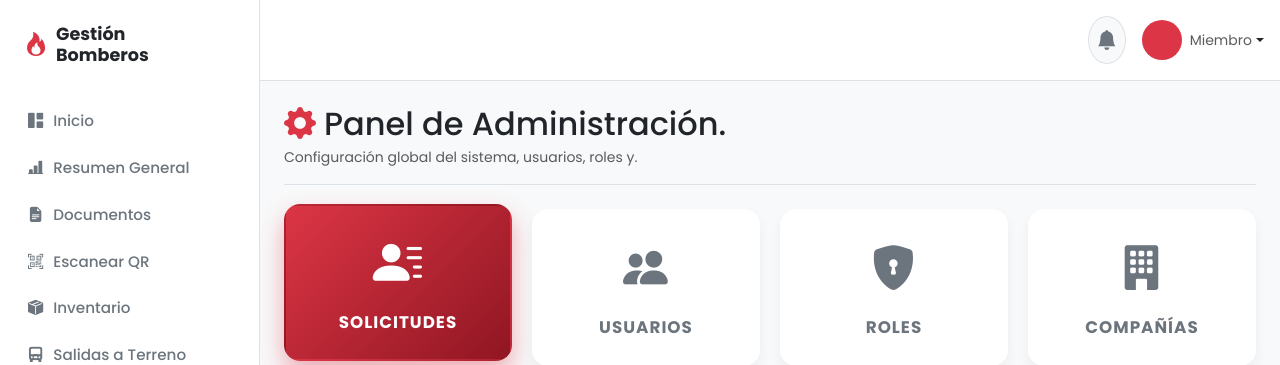
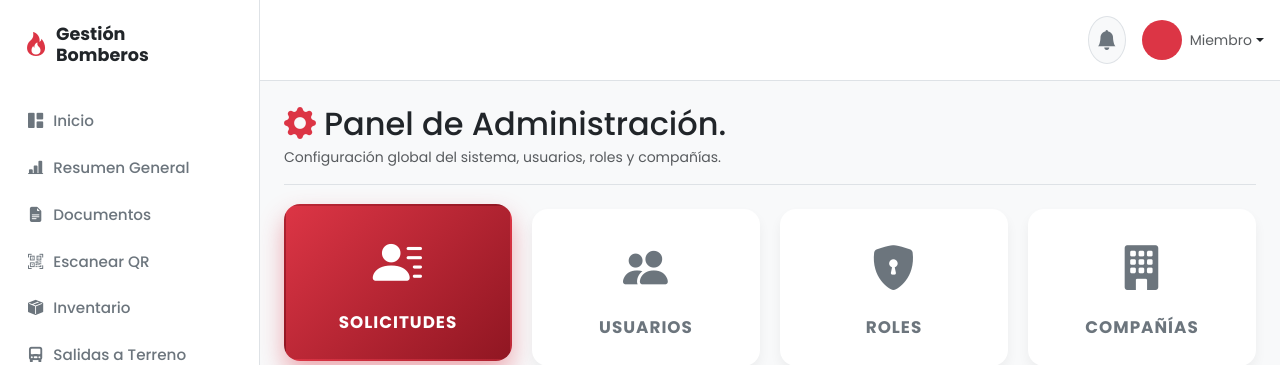
Before and after one commit to DiegoJimenez-272/Bomber, a Django app: page /administracion/ in a window 1280 px wide. Shown: the top 365 px of the page. Run offline with Django 5.2, Linux system fonts and the light colour scheme; the visitor is signed in with stand-in values (Sample User, id 1); data comes from the database, SQL or seed files in the repository; data that the repository does not hold is empty; parts of the project's set-up code (start-up, migrations or seed data) failed here and were passed over.

Commit message:
Actualizacion del sistema de bomberos

```diff
--- a/templates/usuarios/administracion.html
+++ b/templates/usuarios/administracion.html
@@ -107,7 +107,7 @@
 <header class="d-flex align-items-center justify-content-between pb-3 mb-4 border-bottom">
     <div>
         <h1 class="h2 mb-0"><i class="bi bi-gear-fill text-danger me-2"></i>Panel de Administración.</h1>
-        <p class="text-muted small mb-0 mt-1">Configuración global del sistema, usuarios, roles y.</p>
+        <p class="text-muted small mb-0 mt-1">Configuración global del sistema, usuarios, roles y compañías.</p>
     </div>
 </header>
 
```
